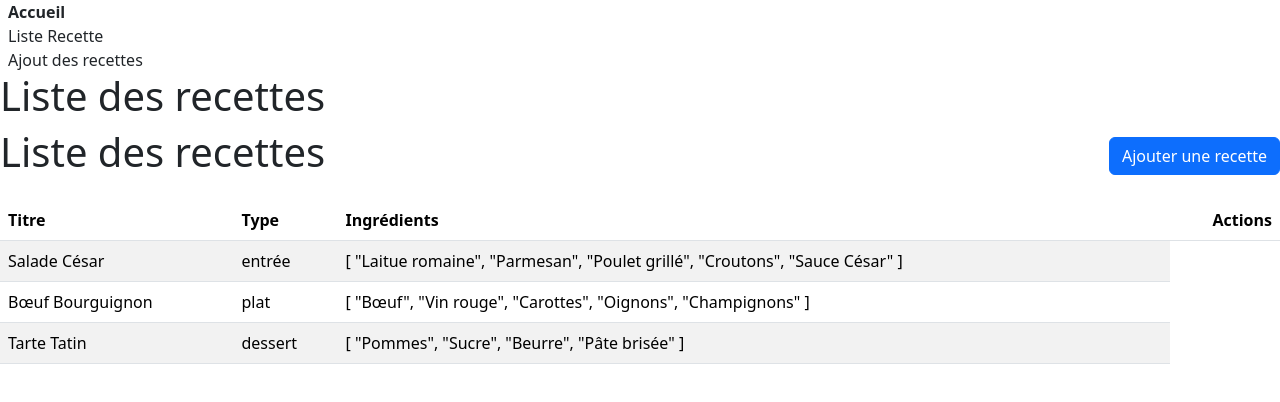
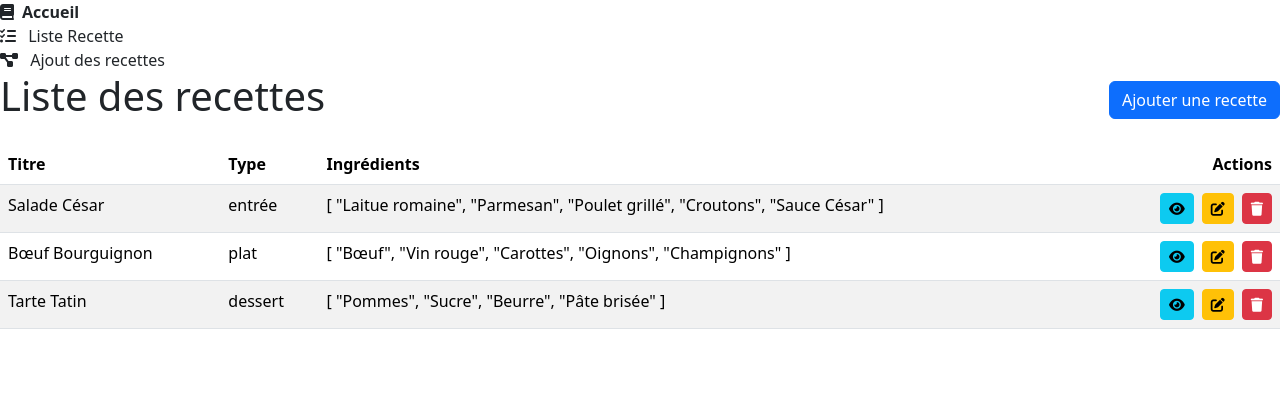
Before and after one commit to Ehya-Ag/Gestion_recettes, a Vue app: page /liste in a window 1280 px wide. Shown: the top 402 px of the page. Built offline with nearby package versions, Linux system fonts and the light colour scheme.

Commit message:
edit et suppression

```diff
--- a/src/components/AjoutRecette.vue
+++ b/src/components/AjoutRecette.vue
@@ -1,10 +1,10 @@
 <template>
   <div class="card p-3">
-    <h2>Ajouter une recette</h2>
+    <h2>{{ isEditing ? 'Modifier' : 'Ajouter' }} une recette</h2>
     <form @submit.prevent="submitRecipe">
       <div class="mb-3">
-        <label for="titre" class="form-label">Titre</label>
-        <input v-model="recipe.titre" type="text" class="form-control" id="titre" required />
+        <label for="title" class="form-label">Titre</label>
+        <input v-model="recipe.titre" type="text" class="form-control" id="title" required />
       </div>
       <div class="mb-3">
         <label for="ingredients" class="form-label">Ingrédients</label>
@@ -23,7 +23,9 @@
           <option value="dessert">Dessert</option>
         </select>
       </div>
-      <button type="submit" class="btn btn-primary">Ajouter</button>
+      <button type="submit" class="btn btn-primary">
+        {{ isEditing ? 'Modifier' : 'Ajouter' }}
+      </button>
     </form>
   </div>
 </template>
@@ -31,19 +33,30 @@
 <script setup>
 import { ref } from 'vue'
 import { useRecipeStore } from '../stores/gestion'
-import { useRouter } from 'vue-router'
-
+import { useRoute, useRouter } from 'vue-router'
 const store = useRecipeStore()
 const router = useRouter()
-
+const route = useRoute()
 const recipe = ref({
-  titre: '',
+  title: '',
   ingredients: '',
   type: 'entrée'
 })
-
+const isEditing = !!route.params.id
+if (isEditing) {
+  const existingRecipe = store.recipes.find((r) => r.id === parseInt(route.params.id))
+  if (existingRecipe) {
+    Object.assign(recipe.value, existingRecipe)
+  } else {
+    router.push('/liste')
+  }
+}
 const submitRecipe = () => {
-  store.ajoutRecette(recipe.value)
+  if (isEditing) {
+    store.updateRecipe(parseInt(route.params.id), recipe.value)
+  } else {
+    store.ajoutRecette({ ...recipe.value, id: Date.now() })
+  }
   router.push('/liste')
 }
 </script>
--- a/src/components/ListeRecettes.vue
+++ b/src/components/ListeRecettes.vue
@@ -1,9 +1,14 @@
 <template>
-  <h1>Liste des recettes</h1>
+  <link
+    rel="stylesheet"
+    href="https://cdnjs.cloudflare.com/ajax/libs/font-awesome/6.0.0-beta3/css/all.min.css"
+  />
+  <div>
     <div class="d-flex justify-content-between align-items-center mb-3">
       <h1>Liste des recettes</h1>
       <button @click="ajouter" class="btn btn-primary">Ajouter une recette</button>
     </div>
+    <div v-if="recipes.length">
       <table class="table table-striped">
         <thead>
           <tr>
@@ -18,9 +23,25 @@
             <td>{{ recipe.titre }}</td>
             <td>{{ recipe.type }}</td>
             <td>{{ recipe.ingredients }}</td>
+            <td class="text-end">
+              <button class="btn btn-info btn-sm me-2">
+                <i class="fas fa-eye"></i>
+              </button>
+              <router-link :to="`/edit/${recipe.id}`" class="btn btn-warning btn-sm me-2"
+                ><i class="fas fa-edit"></i
+              ></router-link>
+              <button @click="confirmDelete(recipe.id)" class="btn btn-danger btn-sm">
+                <i class="fas fa-trash"></i>
+              </button>
+            </td>
           </tr>
         </tbody>
       </table>
+    </div>
+    <div v-else>
+      <p>Aucune recette disponible.</p>
+    </div>
+  </div>
 </template>
 
 <script setup>
@@ -35,4 +56,15 @@ const router = useRouter()
 const ajouter = () => {
   router.push('/ajout')
 }
+const confirmDelete = (id) => {
+  if (confirm('Êtes-vous sûr de vouloir supprimer cette recette ?')) {
+    deleteRecipe(id)
+  }
+}
+
+const deleteRecipe = (id) => {
+  store.deleteRecipe(id)
+}
 </script>
+
+<style scoped></style>
--- a/src/stores/gestion.js
+++ b/src/stores/gestion.js
@@ -22,12 +22,22 @@ export const useRecipeStore = defineStore('recipe', () => {
       type: 'dessert'
     }
   ])
-
   const ajoutRecette = (recipe) => {
     const maxId = recipes.value.reduce((max, r) => (r.id > max ? r.id : max), 0)
     const newId = maxId + 1
     recipes.value.push({ id: newId, ...recipe })
   }
-
-  return { recipes, ajoutRecette }
+  const updateRecipe = (id, updatedRecipe) => {
+    const index = recipes.value.findIndex((r) => r.id === id)
+    if (index !== -1) {
+      recipes.value[index] = { ...recipes.value[index], ...updatedRecipe }
+    }
+  }
+  const deleteRecipe = (id) => {
+    const index = recipes.value.findIndex((r) => r.id === id)
+    if (index !== -1) {
+      recipes.value.splice(index, 1)
+    }
+  }
+  return { recipes, ajoutRecette, updateRecipe, deleteRecipe }
 })
```
Lines whose indentation alone changed are shown as unchanged.
